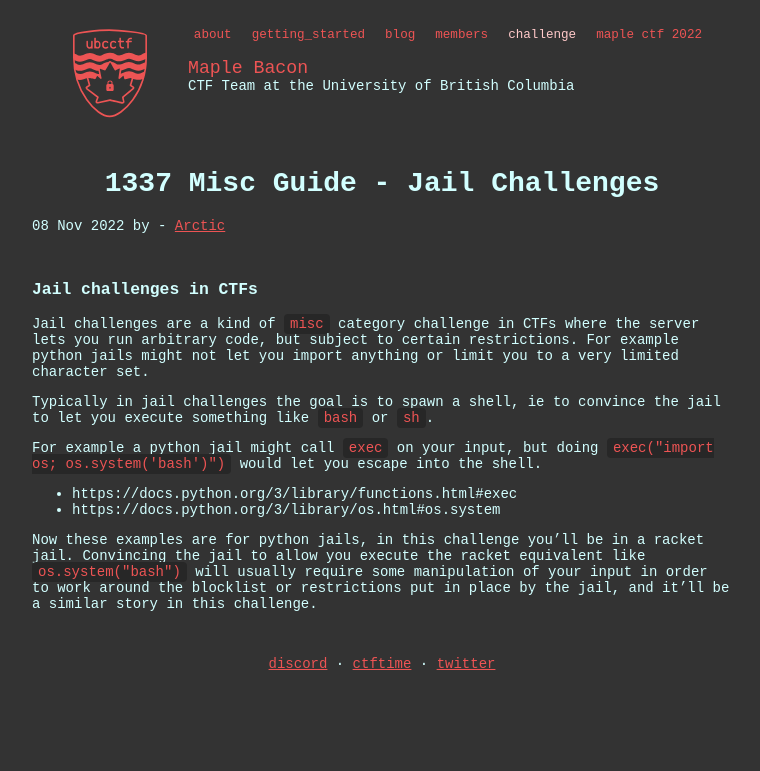
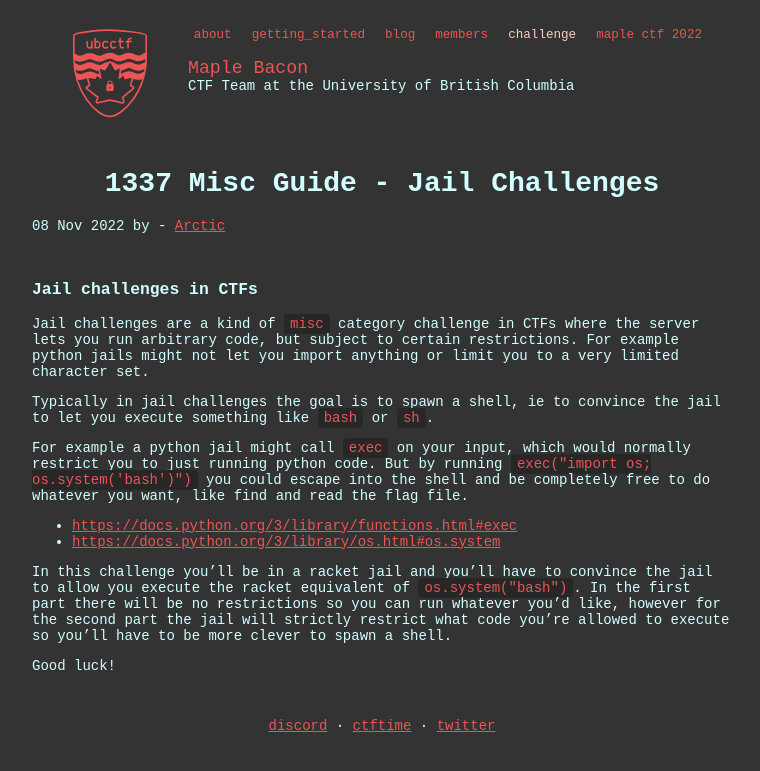
Before and after one commit to ubcctf/ubcctf.github.io, a Jekyll site: the page built from _posts/2022-11-08-jail-challenges-guide.md, in a window 1280 px wide. Shown: the top 771 px of the page, without its empty margins (258-1018 px from the left). Built offline with Jekyll 4.4.1, drawn with Linux system fonts in a browser that asks for light colours; nearby versions of some CDN libraries; some web fonts are replaced.

Commit message:
Improve wording for the jail chal

```diff
--- a/_posts/2022-11-08-jail-challenges-guide.md
+++ b/_posts/2022-11-08-jail-challenges-guide.md
@@ -11,8 +11,11 @@ Jail challenges are a kind of `misc` category challenge in CTFs where the server
 
 Typically in jail challenges the goal is to spawn a shell, ie to convince the jail to let you execute something like `bash` or `sh`.
 
-For example a python jail might call `exec` on your input, but doing `exec("import os; os.system('bash')")` would let you escape into the shell.
-- https://docs.python.org/3/library/functions.html#exec
-- https://docs.python.org/3/library/os.html#os.system
+For example a python jail might call `exec` on your input, which would normally restrict you to just running python code. But by running `exec("import os; os.system('bash')")` you could escape into the shell and be completely free to do whatever you want, like find and read the flag file.
 
-Now these examples are for python jails, in this challenge you'll be in a racket jail. Convincing the jail to allow you execute the racket equivalent like `os.system("bash")` will usually require some manipulation of your input in order to work around the blocklist or restrictions put in place by the jail, and it'll be a similar story in this challenge.
+- [https://docs.python.org/3/library/functions.html#exec](https://docs.python.org/3/library/functions.html#exec )
+- [https://docs.python.org/3/library/os.html#os.system](https://docs.python.org/3/library/os.html#os.system)
+
+In this challenge you'll be in a racket jail and you'll have to convince the jail to allow you execute the racket equivalent of `os.system("bash")`. In the first part there will be no restrictions so you can run whatever you'd like, however for the second part the jail will strictly restrict what code you're allowed to execute so you'll have to be more clever to spawn a shell.
+
+Good luck!
```
Also changed, not shown: challenge.md (+1 -0 lines).
